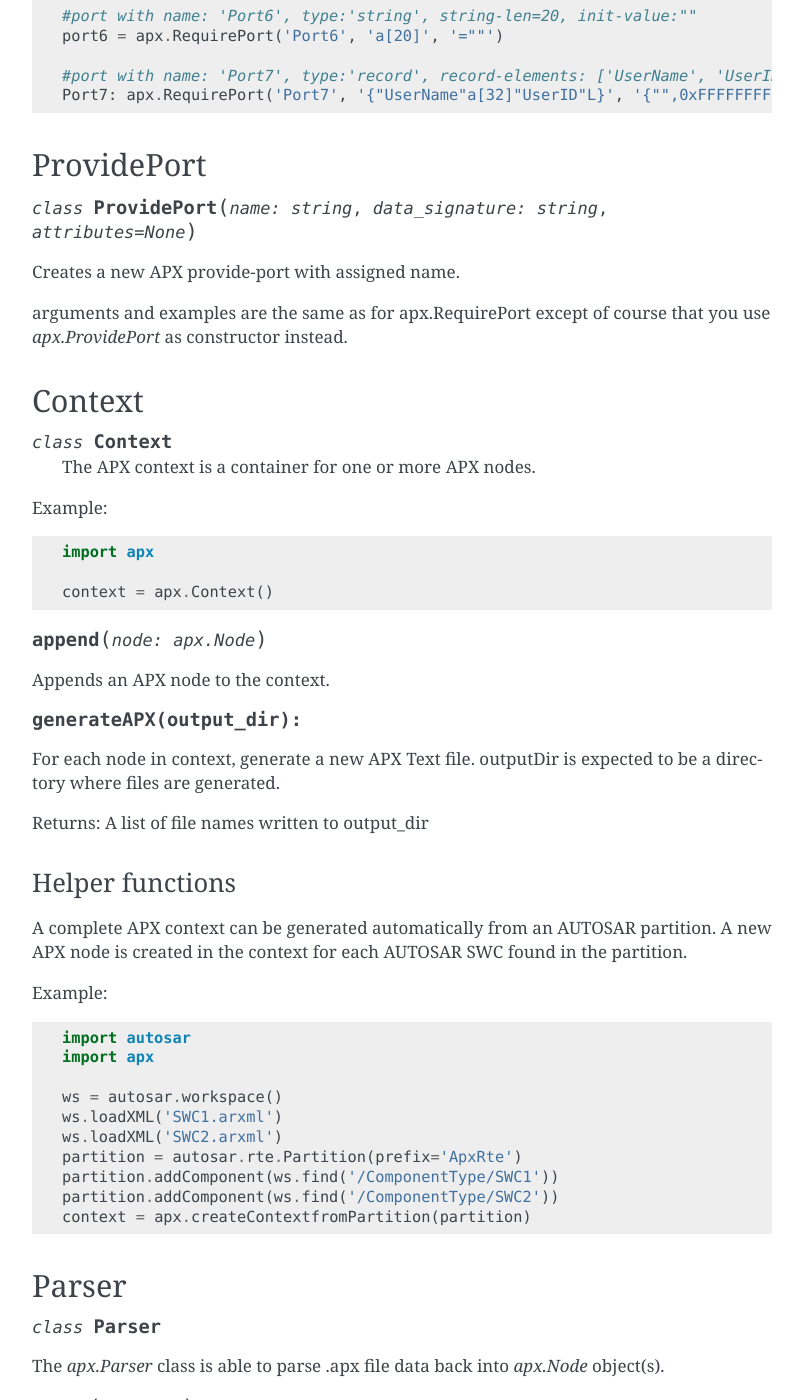
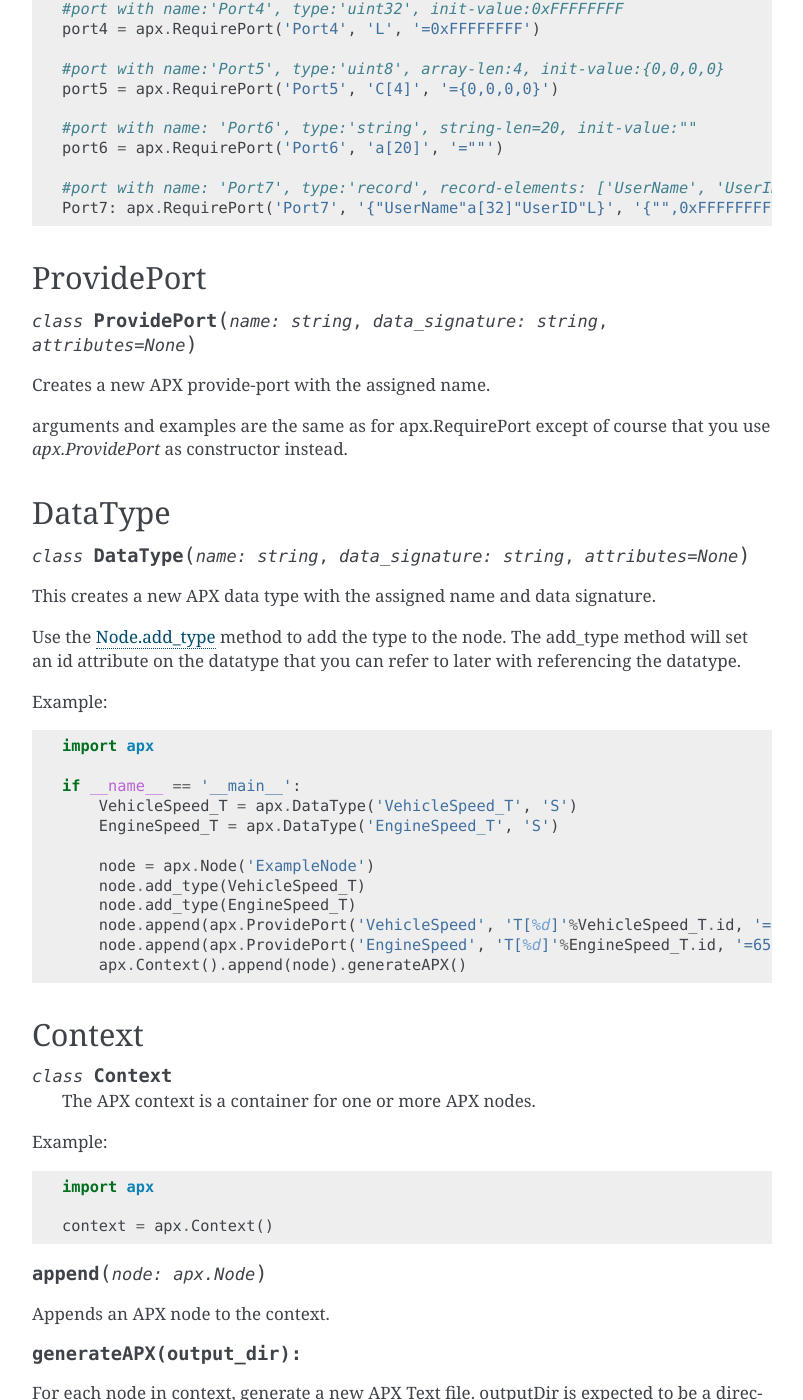
Before and after one commit to ovenystas/py-apx, a Sphinx documentation site: the page built from doc/apx.rst, in a window 1280 px wide and 1400 px high, scrolled down 4162 px. Shown: the whole window, without its empty margins (388-1191 px from the left). Built offline with Sphinx 7.4.7, drawn with Linux system fonts in a browser that asks for light colours; some of the changed text lies outside the part shown.

Commit message:
Added example and documentation for custom data types

```diff
--- a/doc/apx.rst
+++ b/doc/apx.rst
@@ -164,6 +164,13 @@ Example::
    node = apx.Node(swc.name)
    node.import_autosar_swc(swc, ws)
 
+.. _Node_add_type:
+
+.. py:method :: Node.add_type(data_type):
+
+   Adds the data type to the node. When this method is called the data_type is assigned the 'id' attribute (which is an integer).
+   This attribute can be used for referencing the type later when creating ports. See DataType_ for a full example.
+
 RequirePort
 -----------
 
@@ -203,9 +210,37 @@ ProvidePort
 
 .. py:class :: ProvidePort(name : string, data_signature : string, attributes=None)
 
-Creates a new APX provide-port with assigned name.
+Creates a new APX provide-port with the assigned name.
 
 arguments and examples are the same as for apx.RequirePort except of course that you use *apx.ProvidePort* as constructor instead.
+
+DataType
+--------
+
+.. py:class :: DataType(name : string, data_signature : string, attributes=None)
+
+This creates a new APX data type with the assigned name and data signature.
+
+Use the :ref:`Node.add_type <Node_add_type>` method to add the type to the node. The add_type method will set an id attribute on the datatype that you
+can refer to later with referencing the datatype.
+
+Example::
+
+   import apx
+
+   if __name__ == '__main__':
+       VehicleSpeed_T = apx.DataType('VehicleSpeed_T', 'S')
+       EngineSpeed_T = apx.DataType('EngineSpeed_T', 'S')
+
+       node = apx.Node('ExampleNode')
+       node.add_type(VehicleSpeed_T)
+       node.add_type(EngineSpeed_T)
+       node.append(apx.ProvidePort('VehicleSpeed', 'T[%d]'%VehicleSpeed_T.id, '=65535'))
+       node.append(apx.ProvidePort('EngineSpeed', 'T[%d]'%EngineSpeed_T.id, '=65535'))
+       apx.Context().append(node).generateAPX()
+
+
+
 
 Context
 -------
```
